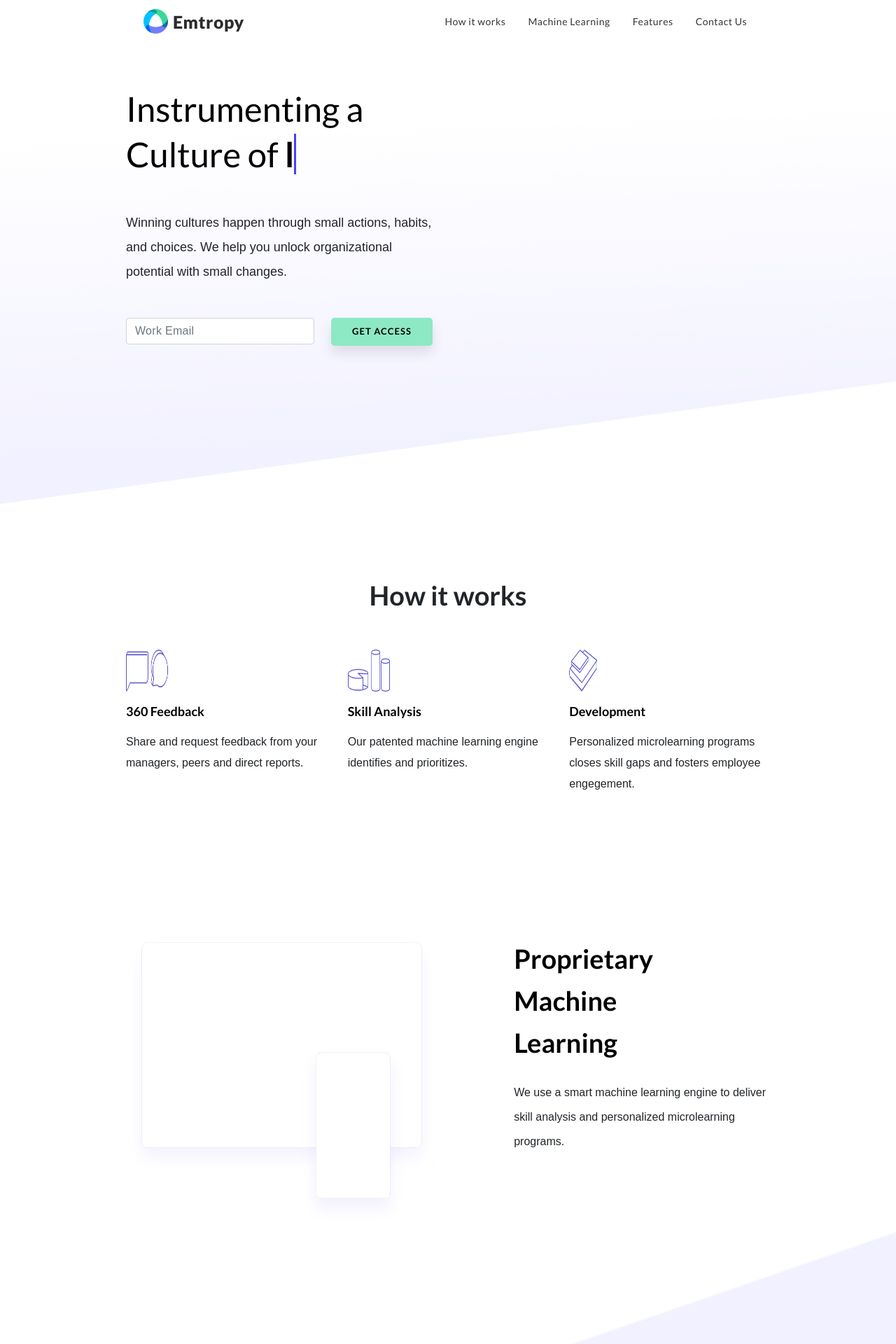
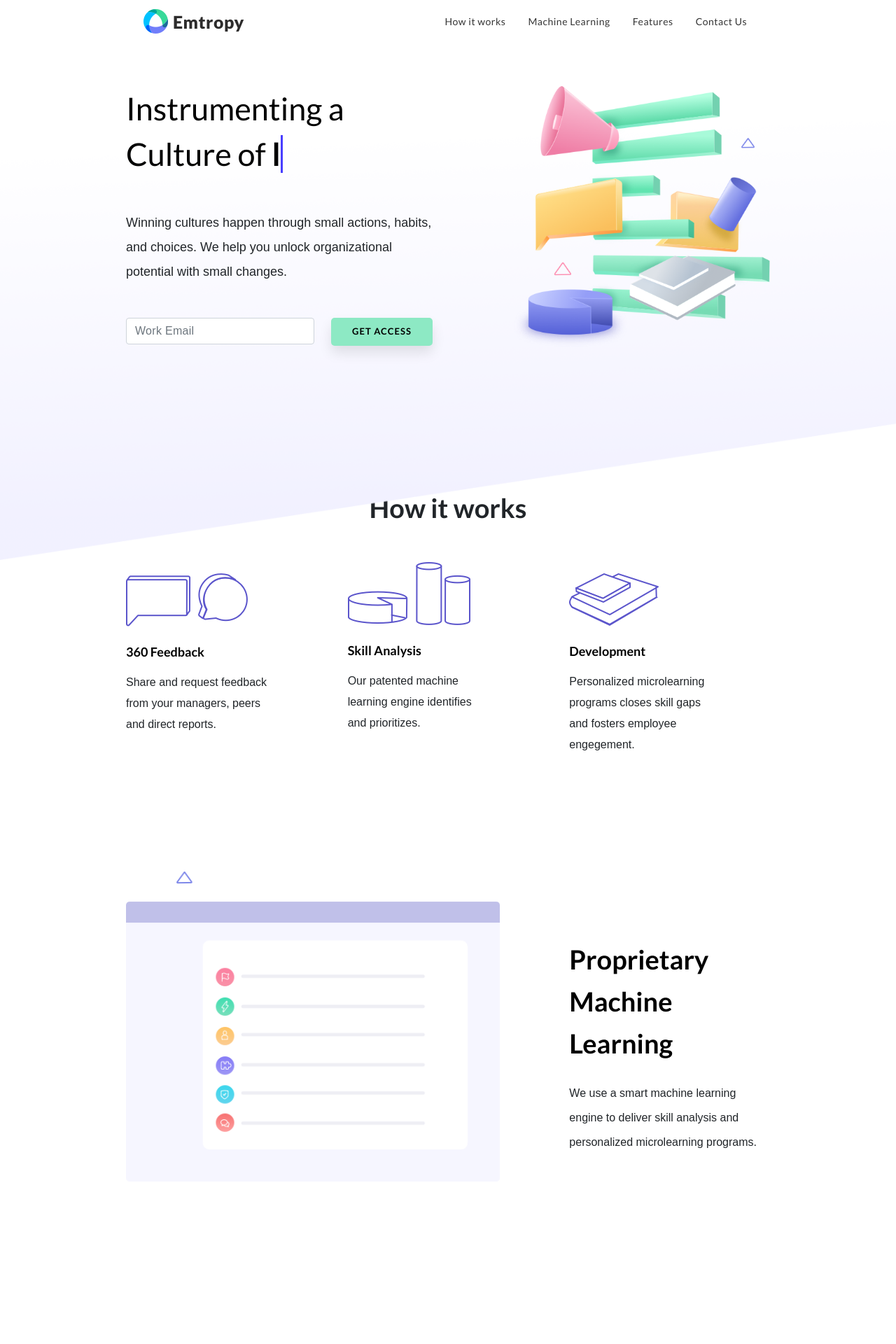
Before and after one commit to emtropy/emtropy.github.io, a PHP site: page / in a window 1280 px wide. Shown: the top 1920 px of the page at 70% size. Run offline with PHP 8.4, Linux system fonts and the light colour scheme; some libraries are stand-ins or nearby versions; some web fonts are replaced.

Commit message:
Version 2

```diff
--- a/css/responsive.css
+++ b/css/responsive.css
@@ -142,7 +142,7 @@
 .word {
   font-family:'Lato', sans-serif;
   letter-spacing: 0.91;
-  font-size: 49px;
+  font-size: 45px;
   line-height: 65px;
   font-weight: bold;
   color: black;
--- a/index.html
+++ b/index.html
@@ -148,10 +148,10 @@
         <!-- <link rel="stylesheet" type="text/css" href="//fonts.googleapis.com/css?family=Cabin" /> -->
     </head>
     <body style="position: relative;">
-        <div id="top-background" style="max-width: 100%; width: 100%; position: absolute; top: 0; left: 0; height: 90%">
+        <div id="top-background" style="max-width: 100%; width: 100%; position: absolute; top: 0; left: 0; height: 100%">
             <img style="max-width: 100%;  width: 100%; height: 100%; overflow: hidden;" src="./assets/topbackground.png"/>
         </div>
-        <div style="position: absolute; max-width: 100%; top: 220%; left: 0; height: 70%">
+        <div style="position: absolute; max-width: 100%; top: 270%; left: 0; height: 70%">
             <img style="max-width: 100%; height: 130%;  overflow: hidden;" src="./assets/pagebackground1.png"/>
             <img style="max-width: 100%; height: 125%; overflow: hidden;" src="./assets/pagebackground2.png"/>
         </div>
@@ -182,7 +182,7 @@
             <div id="top" class="desc-section" style="z-index: 8; margin-top: 5%; width: 100%;">
                 <div class="row">
                     <div class="col-md-6 col-lg-6 col-sm-4">
-                        <a style="font-family:'Lato', sans-serif; letter-spacing: 0.91; font-size: 49px; line-height: 65px; font-weight: 400; color: rgb(0,0,0);">
+                        <a style="font-family:'Lato', sans-serif; letter-spacing: 0.91; font-size: 45px; line-height: 65px; font-weight: 400; color: rgb(0,0,0);">
                             Instrumenting a <br>
                             <span>Culture of  </span><span class="txt-rotate word" data-period="1000" data-rotate='[ " feedback", " learning", " leadership", " trust"]'></span>
                         </a>
@@ -194,43 +194,44 @@
                             <button class="button">GET ACCESS</button>
                         </div>
                     </div>
-                    <!-- <div class="col-lg-2"></div> -->
-                    <!-- <div class="col-md-6 col-lg-4 col-sm-4">
+                    <div class="col-lg-1"></div>
+                    <div class="col-md-6 col-lg-5 col-sm-4">
                         <img src="./assets/HeroImage1.png" style="width: 100%"/>
-                    </div> -->
+                    </div>
                 </div>
             </div>
-            <div id="1" class="desc-section" style="width: 100%; margin-top: 25%">
+            <div id="1" class="desc-section" style="width: 100%; margin-top: 15%">
                 <h1 style="text-align:center;  font-family:'Lato', sans-serif; align-self: center; font-size: 38px; letter-spacing: 0.45; line-height: 60px; font-weight: 800;">How it works</h1>
                 <div class="row mt-5">
-                    <div class="col-md-6 col-lg-4">
-                        <img src="./assets/360Feedbackicon.png" style="height: 60px; width:60px;"/>
+                    <div class="col-md-6 col-lg-3 pt-3">
+                        <img src="./assets/360Feedbackicon.png"/>
 
-                        <h3 class="mt-3 mb-3" style="font-family:'Lato', sans-serif; font-size: 18px; line-height: 25px; letter-spacing: 0.64; font-weight: 800; color: rgb(0,0,0);">360 Feedback</h3>
+                        <h3 class="mt-4 mb-3" style="font-family:'Lato', sans-serif; font-size: 18px; line-height: 25px; letter-spacing: 0.64; font-weight: 800; color: rgb(0,0,0);">360 Feedback</h3>
                         <p style="line-height: 30px; letter-spacing: 0.5; font-size: 16px; font-family:'Muli', sans-serif;">Share and request feedback from your managers, peers and direct reports. </p>
                     </div>
-                    <div class="col-md-6 col-lg-4">
-                        <img src="./assets/skillAnalysisIcon.png" style="height: 60px; width:60px;"/>
+                    <div class="col-lg-1"></div>
+                    <div class="col-md-6 col-lg-3">
+                        <img src="./assets/skillAnalysisIcon.png" >
 
-                        <h3 class="mt-3 mb-3" style="font-family:'Lato', sans-serif; font-size: 18px; line-height: 25px; letter-spacing: 0.64; font-weight: 800; color: rgb(0,0,0);">Skill Analysis</h3>
+                        <h3 class="mt-4 mb-3" style="font-family:'Lato', sans-serif; font-size: 18px; line-height: 25px; letter-spacing: 0.64; font-weight: 800; color: rgb(0,0,0);">Skill Analysis</h3>
                         <p style="line-height: 30px; letter-spacing: 0.5; font-size: 16px; font-family:'Muli', sans-serif;">Our patented machine learning engine identifies and prioritizes.</p>
                     </div>
-                    <div class="col-md-6 col-lg-4">
-                        <img src="./assets/developmentIcon.png" style="height: 60px; width:40px;"/>
+                    <div class="col-lg-1"></div>
+                    <div class="col-md-6 col-lg-3 pt-3">
+                        <img src="./assets/developmentIcon.png"/>
 
-                        <h3  class="mt-3 mb-3" style="font-family:'Lato', sans-serif; font-size: 18px; line-height: 25px; letter-spacing: 0.64;font-weight: 800; color: rgb(0,0,0);">Development</h3>
+                        <h3  class="mt-4 mb-3" style="font-family:'Lato', sans-serif; font-size: 18px; line-height: 25px; letter-spacing: 0.64;font-weight: 800; color: rgb(0,0,0);">Development</h3>
                         <p style="line-height: 30px; letter-spacing: 0.5; font-size: 16px; font-family:'Muli', sans-serif;">Personalized microlearning programs closes skill gaps and fosters employee engegement.</p>
                     </div>
                 </div>
             </div>
-            <div id="2" class="desc-section" style="margin-top: 15%; width: 100%;">
+            <div id="2" class="desc-section" style="margin-top: 12%; width: 100%;">
                 <div class="row">
                     <div class="col-md-6 col-lg-6">
-                        <img src="./assets/imagePlaceholder.png" style="width: 100%;"/>
+                        <img src="./assets/imagePlaceholder.png" style="width: 120%;"/>
                     </div>
-                    <div class="col-lg-1">
-                    </div>
-                    <div class="col-md-6 col-lg-5">
+                    <div class="col-lg-2"></div>
+                    <div class="col-md-6 col-lg-4" style="margin-top: 10%">
                         <span style="font-family:'Lato', sans-serif; letter-spacing: 0.45; font-size: 38px; line-height: 60px; font-weight: 800; color: rgb(0,0,0);">Proprietary <br></span>
                         <span style="font-family:'Lato', sans-serif; letter-spacing: 0.45; font-size: 38px; line-height: 60px; font-weight: 800; color: rgb(0,0,0);">Machine<br></span>
                         <span style="font-family:'Lato', sans-serif; letter-spacing: 0.45; font-size: 38px; line-height: 60px; font-weight: 800; color: rgb(0,0,0);">Learning</span>
@@ -238,7 +239,7 @@
                     </div>
                 </div>
             </div>
-            <div id="3" class="desc-section" style="z-index: 8; width: 100%; margin-top: 25%">
+            <div id="3" class="desc-section" style="z-index: 8; width: 100%; margin-top: 30%">
                 <h1 style="text-align:center; z-index: 8; font-family:'Lato', sans-serif; align-self: center; font-size: 38px; letter-spacing: 0.45; line-height: 60px; font-weight: 800;">Features</h1>
                 <div class="row" style="margin-top: 15%">
                     <div class="col-md-6 col-lg-4">
```
Also changed, not shown: assets/imagePlaceholder.png.
